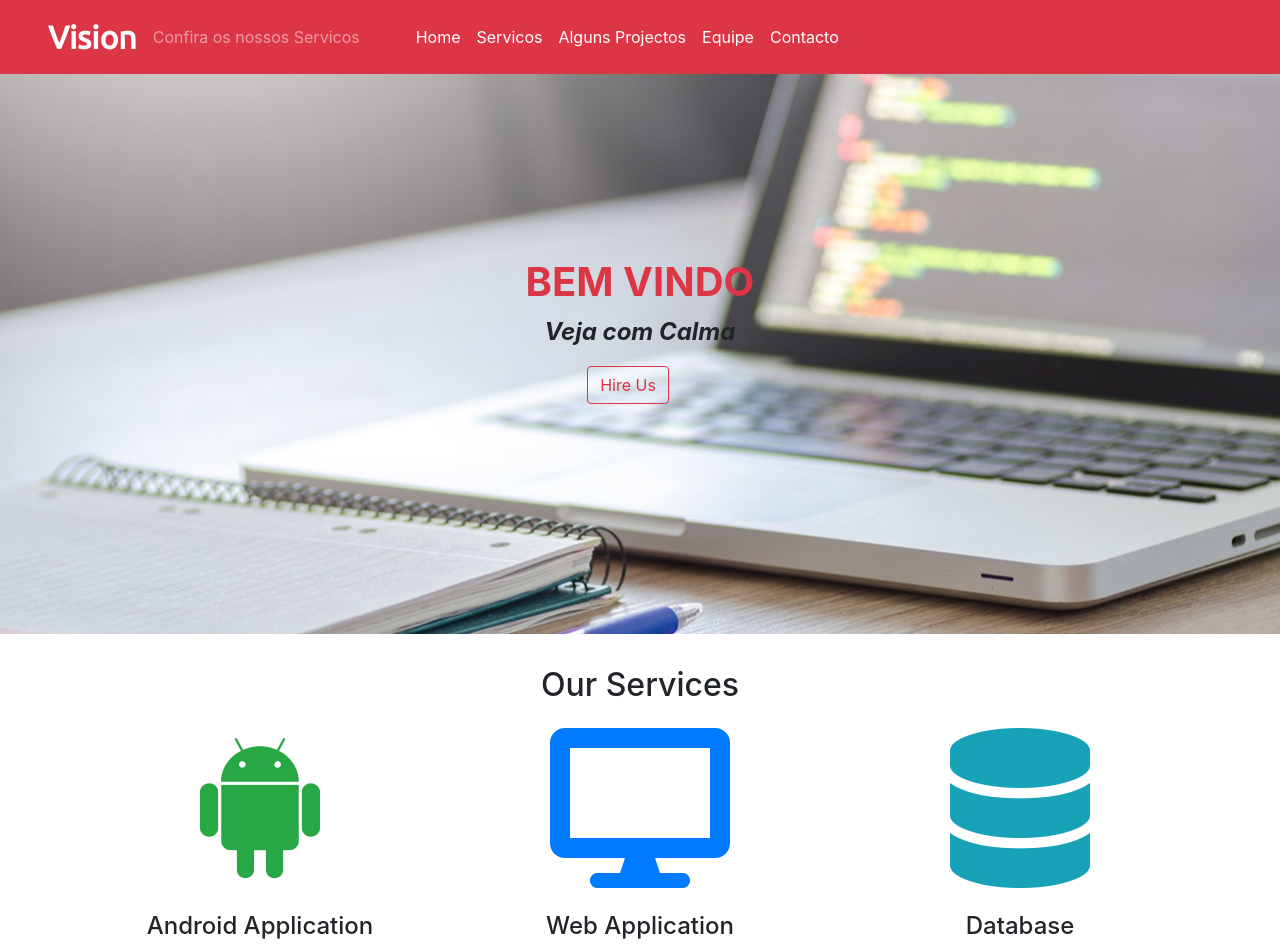
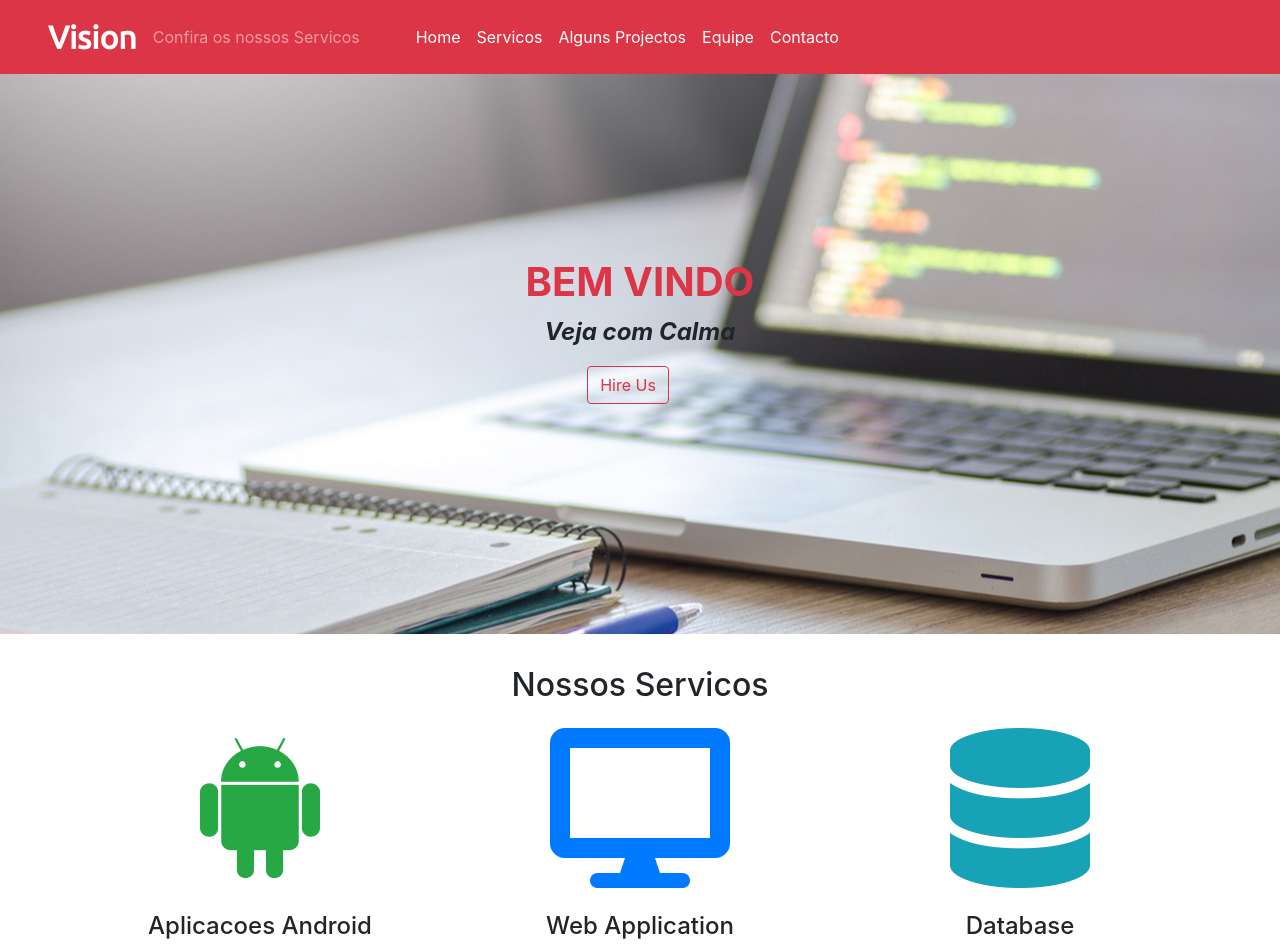
Before and after one commit to Iyonissio/BeautifulCorpPage-Bootstrap4, a plain HTML site: page index.html in a window 1280 px wide. Shown: the top 952 px of the page. Drawn offline with nearby package versions, Linux system fonts and the light colour scheme.

Commit message:
Update index.html

```diff
--- a/index.html
+++ b/index.html
@@ -57,11 +57,11 @@
 
   <!-- Start Services -->
   <div class="container text-center border-bottom" id="Services">
-    <h2>Our Services</h2>
+    <h2>Nossos Servicos</h2>
     <div class="row mt-4">
       <div class="col-sm-4 mb-4">
         <a href="#"><i class="fab fa-android fa-10x text-success"></i></a>
-        <h4 class="mt-4">Android Application</h4>
+        <h4 class="mt-4">Aplicacoes Android</h4>
       </div>
       <div class="col-sm-4 mb-4">
         <a href="#"><i class="fas fa-desktop fa-10x text-primary"></i></a>
@@ -128,7 +128,7 @@
 
   <!--Start Contact Us-->
   <div class="container" id="Contact"> <!--Start Contact Us Container-->
-    <h2 class="text-center mb-4">Contact US</h2>    <!-- Contact Us Heading -->
+    <h2 class="text-center mb-4">Contacte-nos</h2>    <!-- Contact Us Heading -->
     <div class="row">           <!--Start Contact Us Row-->
       <div class="col-md-8">    <!--Start Contact Us 1st Column-->
         <form action="#" method="post">
```
